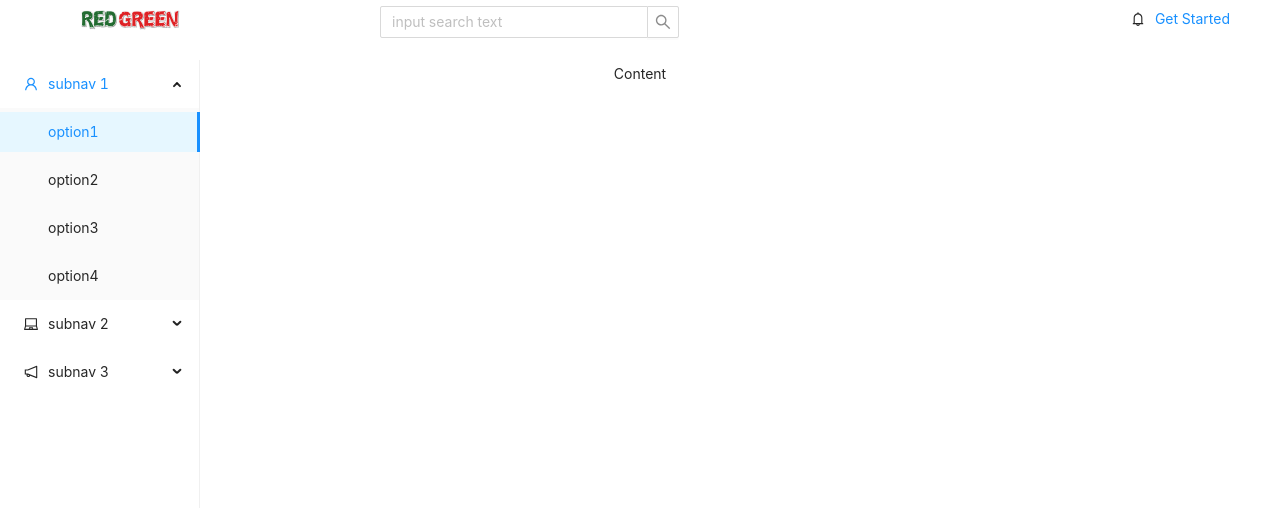
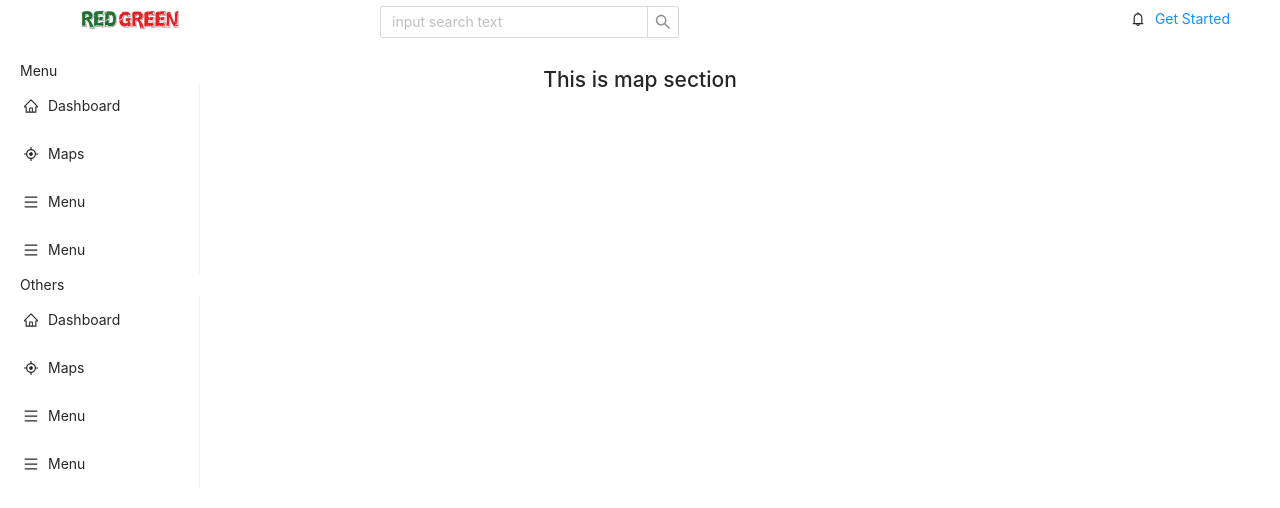
Before and after one commit to md-najmul-haque/dashboard-with-antd, a React (Create React App) app: page /dashboard in a window 1280 px wide. Shown: the top 508 px of the page. Built offline with nearby package versions, Linux system fonts and the light colour scheme; no server answers.

Commit message:
dashboard sidebar complete

```diff
--- a/src/App.js
+++ b/src/App.js
@@ -10,7 +10,6 @@ function App() {
     <div className="App">
       <Navbar />
       <Routes>
-
         <Route path="/dashboard" element={<Dashboard />} />
         <Route path="/" element={<Login />} />
         <Route path="/register" element={<Register />} />
--- a/src/components/Dashboard/Dashboard.css
+++ b/src/components/Dashboard/Dashboard.css
@@ -10,3 +10,9 @@
     width: 100%;
     max-width: 200px;
 }
+
+.dashboard-menu-header {
+    text-align: left;
+    margin-left: 20px;
+    margin-bottom: 0;
+}
--- a/src/components/Dashboard/Dashboard.js
+++ b/src/components/Dashboard/Dashboard.js
@@ -1,13 +1,12 @@
-import { LaptopOutlined, NotificationOutlined, UserOutlined } from '@ant-design/icons';
+import { LaptopOutlined, NotificationOutlined, UserOutlined, HomeOutlined, MenuOutlined, AimOutlined } from '@ant-design/icons';
 import { Layout, Menu } from 'antd';
 import React from 'react';
+import { Link } from 'react-router-dom';
 import './Dashboard.css'
+import DashboardContent from './DashboardContent';
 
 const { Content, Sider } = Layout;
-const items1 = ['1', '2'].map((key) => ({
-    key,
-    label: `nav ${key}`,
-}));
+
 const items2 = [UserOutlined, LaptopOutlined, NotificationOutlined].map((icon, index) => {
     const key = String(index + 1);
     return {
@@ -24,9 +23,53 @@ const items2 = [UserOutlined, LaptopOutlined, NotificationOutlined].map((icon, i
     };
 });
 
-const Dashboard = () => (
-    <Layout>
-        <Content>
+const Dashboard = () => {
+    const items1 = [
+        {
+            label: 'Dashboard',
+            icon: <HomeOutlined />,
+            Key: '1'
+        }, {
+            label: 'Maps',
+            icon: <AimOutlined />,
+            Key: '2'
+        },
+        {
+            label: 'Menu',
+            icon: <MenuOutlined />,
+            key: '3',
+        },
+        {
+            label: <Link to="/register">Menu</Link>,
+            icon: <MenuOutlined />,
+            key: '4',
+        }
+    ]
+
+    const items2 = [
+        {
+            label: 'Dashboard',
+            icon: <HomeOutlined />,
+            Key: '11'
+        }, {
+            label: 'Maps',
+            icon: <AimOutlined />,
+            Key: '12'
+        },
+        {
+            label: 'Menu',
+            icon: <MenuOutlined />,
+            key: '13',
+        },
+        {
+            label: <Link to="/register">Menu</Link>,
+            icon: <MenuOutlined />,
+            key: '14',
+        }
+    ]
+
+    return (
+
         <Layout
             className="site-layout-background"
             style={{
@@ -34,13 +77,19 @@ const Dashboard = () => (
             }}
         >
             <Sider className="site-layout-background side-bar">
+                <p className='dashboard-menu-header'>Menu</p>
                 <Menu
                     mode="inline"
                     defaultSelectedKeys={['1']}
                     defaultOpenKeys={['sub1']}
-                        style={{
-                            height: '100%',
-                        }}
+                    items={items1}
+                />
+
+                <p className='dashboard-menu-header'>Others</p>
+                <Menu
+                    mode="inline"
+                    defaultSelectedKeys={['11']}
+                    defaultOpenKeys={['sub11']}
                     items={items2}
                 />
             </Sider>
@@ -50,11 +99,11 @@ const Dashboard = () => (
                     minHeight: 280,
                 }}
             >
-                    Content
+                <DashboardContent />
             </Content>
         </Layout>
-        </Content>
-    </Layout>
-);
+
+    )
+};
 
 export default Dashboard;
--- /dev/null
+++ b/src/components/Dashboard/DashboardContent.js
@@ -0,0 +1,19 @@
+import React from 'react';
+import { Route, Routes } from 'react-router';
+import DashboardMainContain from './DashboardMainContain';
+import Map from './Map';
+
+const DashboardContent = () => {
+    return (
+        <div>
+            <Routes>
+                <Route path="/dashboard" element={<DashboardMainContain />} />
+                <Route path="/" element={<Map />} />
+                <Route path="/menu" element={<div>Menu</div>} />
+                <Route path="/menu" element={<div>Menu</div>} />
+            </Routes>
+        </div>
+    );
+};
+
+export default DashboardContent;
--- /dev/null
+++ b/src/components/Dashboard/DashboardMainContain.js
@@ -0,0 +1,11 @@
+import React from 'react';
+
+const DashboardMainContain = () => {
+    return (
+        <div>
+            <h2>This is dashboard</h2>
+        </div>
+    );
+};
+
+export default DashboardMainContain;
--- /dev/null
+++ b/src/components/Dashboard/Map.js
@@ -0,0 +1,11 @@
+import React from 'react';
+
+const Map = () => {
+    return (
+        <div>
+            <h2>This is map section</h2>
+        </div>
+    );
+};
+
+export default Map;
```
Lines whose indentation alone changed are shown as unchanged.
